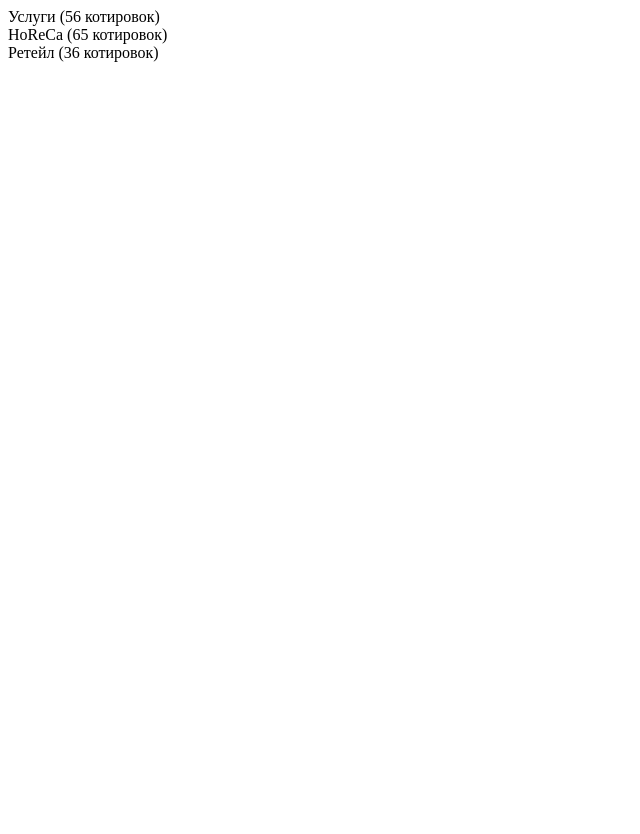
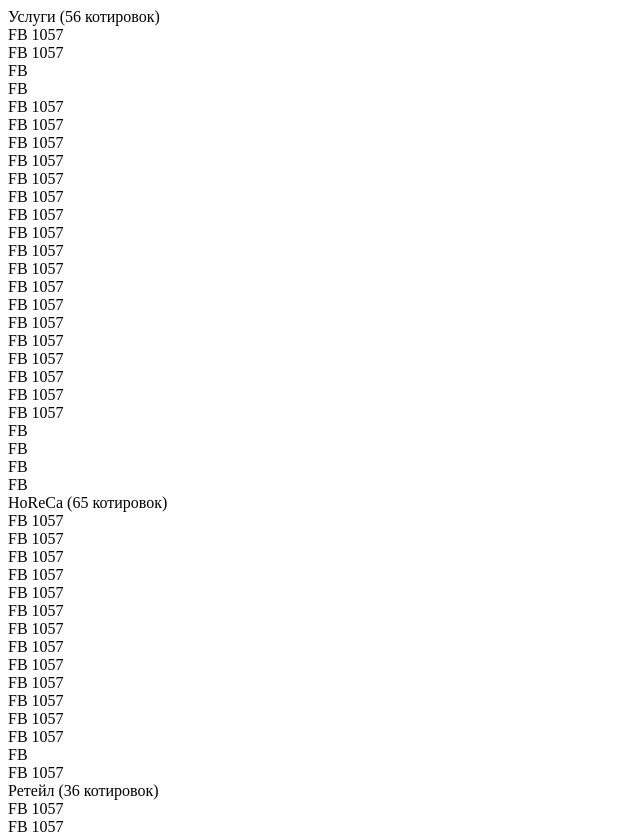
Before and after one commit to MarianVytak/BuyBrand, a PHP site: page /templates/main/chart/chart.html in a window 1280 px wide. Shown: the top 834 px of the page, without its empty margins (0-640 px from the left). Before the commit the page ends 62 px from the top, so only its background shows below. Run offline with PHP 8.4, Linux system fonts and the light colour scheme.

Commit message:
Заповнив блочні чарти.

```diff
--- a/src/templates/main/chart/chart.html
+++ b/src/templates/main/chart/chart.html
@@ -2,33 +2,157 @@
     <div class="chart__block chart__block-1">
         <div class="chart__block_label">Услуги <span>(56 котировок)</span></div>
         <div class="chart__block_grid chart__block_grid-1">
-            <div class="chart__block_grid_item bg-age-4"></div>
+            <div class="chart__block_grid_item bg-age-4">
+                <div class="chart__block_grid_item_content fz-1">
+                    <span class="chart__block_grid_item_name">FB</span>
+                    <span class="chart__block_grid_item_ratio">1057 <span class="ratio-up"></span></span>
+                </div>
+            </div>
+            <div class="chart__block_grid_item bg-age-3">
+                <div class="chart__block_grid_item_content fz-2">
+                    <span class="chart__block_grid_item_name">FB</span>
+                    <span class="chart__block_grid_item_ratio">1057 <span class="ratio-down"></span></span>
+                </div>
+            </div>
+            <div class="chart__block_grid_item bg-age-4">
+                <div class="chart__block_grid_item_content fz-4">
+                    <span class="chart__block_grid_item_name">FB</span>
+                </div>
+            </div>
+            <div class="chart__block_grid_item bg-age-2">
+                <div class="chart__block_grid_item_content fz-4">
+                    <span class="chart__block_grid_item_name">FB</span>
+                </div>
+            </div>
             <div class="chart__block_grid_item bg-age-3"></div>
-            <div class="chart__block_grid_item bg-age-4"></div>
-            <div class="chart__block_grid_item bg-age-2"></div>
-            <div class="chart__block_grid_item bg-age-3"></div>
-            <div class="chart__block_grid_item bg-age-2"></div>
-            <div class="chart__block_grid_item bg-age-1"></div>
-            <div class="chart__block_grid_item bg-age-2"></div>
-            <div class="chart__block_grid_item bg-age-1"></div>
-            <div class="chart__block_grid_item bg-age-4"></div>
-            <div class="chart__block_grid_item bg-age-2"></div>
-            <div class="chart__block_grid_item bg-age-3"></div>
-            <div class="chart__block_grid_item bg-age-3"></div>
-            <div class="chart__block_grid_item bg-age-4"></div>
-            <div class="chart__block_grid_item bg-age-1"></div>
-            <div class="chart__block_grid_item bg-age-3"></div>
-            <div class="chart__block_grid_item bg-age-4"></div>
-            <div class="chart__block_grid_item bg-age-2"></div>
-            <div class="chart__block_grid_item bg-age-2"></div>
-            <div class="chart__block_grid_item bg-age-4"></div>
-            <div class="chart__block_grid_item bg-age-1"></div>
-            <div class="chart__block_grid_item bg-age-3"></div>
-            <div class="chart__block_grid_item bg-age-3"></div>
-            <div class="chart__block_grid_item bg-age-3"></div>
-            <div class="chart__block_grid_item bg-age-2"></div>
-            <div class="chart__block_grid_item bg-age-4"></div>
-            <div class="chart__block_grid_item bg-age-3"></div>
+            <div class="chart__block_grid_item bg-age-2">
+                <div class="chart__block_grid_item_content fz-3">
+                    <span class="chart__block_grid_item_name">FB</span>
+                    <span class="chart__block_grid_item_ratio">1057 <span class="ratio-up"></span></span>
+                </div>
+            </div>
+            <div class="chart__block_grid_item bg-age-1">
+                <div class="chart__block_grid_item_content fz-3">
+                    <span class="chart__block_grid_item_name">FB</span>
+                    <span class="chart__block_grid_item_ratio">1057 <span class="ratio-down"></span></span>
+                </div>
+            </div>
+            <div class="chart__block_grid_item bg-age-2">
+                <div class="chart__block_grid_item_content fz-4">
+                    <span class="chart__block_grid_item_name">FB</span>
+                    <span class="chart__block_grid_item_ratio">1057 <span class="ratio-down"></span></span>
+                </div>
+            </div>
+            <div class="chart__block_grid_item bg-age-1">
+                <div class="chart__block_grid_item_content fz-4">
+                    <span class="chart__block_grid_item_name">FB</span>
+                    <span class="chart__block_grid_item_ratio">1057 <span class="ratio-down"></span></span>
+                </div>
+            </div>
+            <div class="chart__block_grid_item bg-age-4">
+                <div class="chart__block_grid_item_content fz-4">
+                    <span class="chart__block_grid_item_name">FB</span>
+                    <span class="chart__block_grid_item_ratio">1057 <span class="ratio-down"></span></span>
+                </div>
+            </div>
+            <div class="chart__block_grid_item bg-age-2">
+                <div class="chart__block_grid_item_content fz-4">
+                    <span class="chart__block_grid_item_name">FB</span>
+                    <span class="chart__block_grid_item_ratio">1057 <span class="ratio-down"></span></span>
+                </div>
+            </div>
+            <div class="chart__block_grid_item bg-age-3">
+                <div class="chart__block_grid_item_content fz-2">
+                    <span class="chart__block_grid_item_name">FB</span>
+                    <span class="chart__block_grid_item_ratio">1057 <span class="ratio-down"></span></span>
+                </div>
+            </div>
+            <div class="chart__block_grid_item bg-age-3">
+                <div class="chart__block_grid_item_content fz-1">
+                    <span class="chart__block_grid_item_name">FB</span>
+                    <span class="chart__block_grid_item_ratio">1057 <span class="ratio-down"></span></span>
+                </div>
+            </div>
+            <div class="chart__block_grid_item bg-age-4">
+                <div class="chart__block_grid_item_content fz-4">
+                    <span class="chart__block_grid_item_name">FB</span>
+                    <span class="chart__block_grid_item_ratio">1057 <span class="ratio-up"></span></span>
+                </div>
+            </div>
+            <div class="chart__block_grid_item bg-age-1">
+                <div class="chart__block_grid_item_content fz-4">
+                    <span class="chart__block_grid_item_name">FB</span>
+                    <span class="chart__block_grid_item_ratio">1057 <span class="ratio-up"></span></span>
+                </div>
+            </div>
+            <div class="chart__block_grid_item bg-age-3">
+                <div class="chart__block_grid_item_content fz-4">
+                    <span class="chart__block_grid_item_name">FB</span>
+                    <span class="chart__block_grid_item_ratio">1057 <span class="ratio-up"></span></span>
+                </div>
+            </div>
+            <div class="chart__block_grid_item bg-age-4">
+                <div class="chart__block_grid_item_content fz-4">
+                    <span class="chart__block_grid_item_name">FB</span>
+                    <span class="chart__block_grid_item_ratio">1057 <span class="ratio-up"></span></span>
+                </div>
+            </div>
+            <div class="chart__block_grid_item bg-age-2">
+                <div class="chart__block_grid_item_content fz-4">
+                    <span class="chart__block_grid_item_name">FB</span>
+                    <span class="chart__block_grid_item_ratio">1057 <span class="ratio-up"></span></span>
+                </div>
+            </div>
+            <div class="chart__block_grid_item bg-age-2">
+                <div class="chart__block_grid_item_content fz-1">
+                    <span class="chart__block_grid_item_name">FB</span>
+                    <span class="chart__block_grid_item_ratio">1057 <span class="ratio-up"></span></span>
+                </div>
+            </div>
+            <div class="chart__block_grid_item bg-age-4">
+                <div class="chart__block_grid_item_content fz-4">
+                    <span class="chart__block_grid_item_name">FB</span>
+                    <span class="chart__block_grid_item_ratio">1057 <span class="ratio-up"></span></span>
+                </div>
+            </div>
+            <div class="chart__block_grid_item bg-age-1">
+                <div class="chart__block_grid_item_content fz-4">
+                    <span class="chart__block_grid_item_name">FB</span>
+                    <span class="chart__block_grid_item_ratio">1057 <span class="ratio-up"></span></span>
+                </div>
+            </div>
+            <div class="chart__block_grid_item bg-age-3">
+                <div class="chart__block_grid_item_content fz-4">
+                    <span class="chart__block_grid_item_name">FB</span>
+                    <span class="chart__block_grid_item_ratio">1057 <span class="ratio-up"></span></span>
+                </div>
+            </div>
+            <div class="chart__block_grid_item bg-age-3">
+                <div class="chart__block_grid_item_content fz-3">
+                    <span class="chart__block_grid_item_name">FB</span>
+                    <span class="chart__block_grid_item_ratio">1057 <span class="ratio-up"></span></span>
+                </div>
+            </div>
+            <div class="chart__block_grid_item bg-age-3">
+                <div class="chart__block_grid_item_content fz-4">
+                    <span class="chart__block_grid_item_name">FB</span>
+                </div>
+            </div>
+            <div class="chart__block_grid_item bg-age-2">
+                <div class="chart__block_grid_item_content fz-4">
+                    <span class="chart__block_grid_item_name">FB</span>
+                </div>
+            </div>
+            <div class="chart__block_grid_item bg-age-4">
+                <div class="chart__block_grid_item_content fz-4">
+                    <span class="chart__block_grid_item_name">FB</span>
+                </div>
+            </div>
+            <div class="chart__block_grid_item bg-age-3">
+                <div class="chart__block_grid_item_content fz-4">
+                    <span class="chart__block_grid_item_name">FB</span>
+                </div>
+            </div>
             <div class="chart__block_grid_item bg-age-1"></div>
             <div class="chart__block_grid_item bg-age-4"></div>
         </div>
@@ -37,47 +161,211 @@
     <div class="chart__block chart__block-2">
         <div class="chart__block_label">HoReCa <span>(65 котировок)</span></div>
         <div class="chart__block_grid chart__block_grid-2">
-            <div class="chart__block_grid_item bg-age-3"></div>
-            <div class="chart__block_grid_item bg-age-2"></div>
-            <div class="chart__block_grid_item bg-age-3"></div>
-            <div class="chart__block_grid_item bg-age-4"></div>
+            <div class="chart__block_grid_item bg-age-3">
+                <div class="chart__block_grid_item_content fz-2">
+                    <span class="chart__block_grid_item_name">FB</span>
+                    <span class="chart__block_grid_item_ratio">1057 <span class="ratio-down"></span></span>
+                </div>
+            </div>
+            <div class="chart__block_grid_item bg-age-2">
+                <div class="chart__block_grid_item_content fz-3">
+                    <span class="chart__block_grid_item_name">FB</span>
+                    <span class="chart__block_grid_item_ratio">1057 <span class="ratio-down"></span></span>
+                </div>
+            </div>
+            <div class="chart__block_grid_item bg-age-3">
+                <div class="chart__block_grid_item_content fz-3">
+                    <span class="chart__block_grid_item_name">FB</span>
+                    <span class="chart__block_grid_item_ratio">1057 <span class="ratio-down"></span></span>
+                </div>
+            </div>
+            <div class="chart__block_grid_item bg-age-4">
+                <div class="chart__block_grid_item_content fz-3">
+                    <span class="chart__block_grid_item_name">FB</span>
+                    <span class="chart__block_grid_item_ratio">1057 <span class="ratio-down"></span></span>
+                </div>
+            </div>
+            <div class="chart__block_grid_item bg-age-4">
+                <div class="chart__block_grid_item_content fz-3">
+                    <span class="chart__block_grid_item_name">FB</span>
+                    <span class="chart__block_grid_item_ratio">1057 <span class="ratio-down"></span></span>
+                </div>
+            </div>
+            <div class="chart__block_grid_item bg-age-1">
+                <div class="chart__block_grid_item_content fz-3">
+                    <span class="chart__block_grid_item_name">FB</span>
+                    <span class="chart__block_grid_item_ratio">1057 <span class="ratio-down"></span></span>
+                </div>
+            </div>
+            <div class="chart__block_grid_item bg-age-3">
+                <div class="chart__block_grid_item_content fz-2">
+                    <span class="chart__block_grid_item_name">FB</span>
+                    <span class="chart__block_grid_item_ratio">1057 <span class="ratio-down"></span></span>
+                </div>
+            </div>
+            <div class="chart__block_grid_item bg-age-2">
+                <div class="chart__block_grid_item_content fz-3">
+                    <span class="chart__block_grid_item_name">FB</span>
+                    <span class="chart__block_grid_item_ratio">1057 <span class="ratio-down"></span></span>
+                </div>
+            </div>
+            <div class="chart__block_grid_item bg-age-1">
+                <div class="chart__block_grid_item_content fz-3">
+                    <span class="chart__block_grid_item_name">FB</span>
+                    <span class="chart__block_grid_item_ratio">1057 <span class="ratio-down"></span></span>
+                </div>
+            </div>
+            <div class="chart__block_grid_item bg-age-1">
+                <div class="chart__block_grid_item_content fz-1">
+                    <span class="chart__block_grid_item_name">FB</span>
+                    <span class="chart__block_grid_item_ratio">1057 <span class="ratio-down"></span></span>
+                </div>
+            </div>
+            <div class="chart__block_grid_item bg-age-2">
+                <div class="chart__block_grid_item_content fz-2">
+                    <span class="chart__block_grid_item_name">FB</span>
+                    <span class="chart__block_grid_item_ratio">1057 <span class="ratio-down"></span></span>
+                </div>
+            </div>
+            <div class="chart__block_grid_item bg-age-4">
+                <div class="chart__block_grid_item_content fz-3">
+                    <span class="chart__block_grid_item_name">FB</span>
+                    <span class="chart__block_grid_item_ratio">1057 <span class="ratio-down"></span></span>
+                </div>
+            </div>
+            <div class="chart__block_grid_item bg-age-3">
+                <div class="chart__block_grid_item_content fz-3">
+                    <span class="chart__block_grid_item_name">FB</span>
+                    <span class="chart__block_grid_item_ratio">1057 <span class="ratio-down"></span></span>
+                </div>
+            </div>
+            <div class="chart__block_grid_item bg-age-2">
+                <div class="chart__block_grid_item_content fz-4">
+                    <span class="chart__block_grid_item_name">FB</span>
+                </div>
+            </div>
             <div class="chart__block_grid_item bg-age-4"></div>
             <div class="chart__block_grid_item bg-age-1"></div>
-            <div class="chart__block_grid_item bg-age-3"></div>
-            <div class="chart__block_grid_item bg-age-2"></div>
-            <div class="chart__block_grid_item bg-age-1"></div>
-            <div class="chart__block_grid_item bg-age-1"></div>
-            <div class="chart__block_grid_item bg-age-2"></div>
-            <div class="chart__block_grid_item bg-age-4"></div>
-            <div class="chart__block_grid_item bg-age-3"></div>
-            <div class="chart__block_grid_item bg-age-2"></div>
-            <div class="chart__block_grid_item bg-age-4"></div>
-            <div class="chart__block_grid_item bg-age-1"></div>
-            <div class="chart__block_grid_item bg-age-3"></div>
+            <div class="chart__block_grid_item bg-age-3">
+                <div class="chart__block_grid_item_content fz-2">
+                    <span class="chart__block_grid_item_name">FB</span>
+                    <span class="chart__block_grid_item_ratio">1057 <span class="ratio-down"></span></span>
+                </div>
+            </div>
         </div>
     </div>
     <!-- /.chart__block -->
     <div class="chart__block chart__block-3">
         <div class="chart__block_label">Ретейл <span>(36 котировок)</span></div>
         <div class="chart__block_grid chart__block_grid-3">
-            <div class="chart__block_grid_item bg-age-4"></div>
-            <div class="chart__block_grid_item bg-age-2"></div>
-            <div class="chart__block_grid_item bg-age-3"></div>
-            <div class="chart__block_grid_item bg-age-1"></div>
-            <div class="chart__block_grid_item bg-age-1"></div>
-            <div class="chart__block_grid_item bg-age-3"></div>
-            <div class="chart__block_grid_item bg-age-4"></div>
-            <div class="chart__block_grid_item bg-age-1"></div>
-            <div class="chart__block_grid_item bg-age-2"></div>
-            <div class="chart__block_grid_item bg-age-4"></div>
-            <div class="chart__block_grid_item bg-age-3"></div>
-            <div class="chart__block_grid_item bg-age-1"></div>
-            <div class="chart__block_grid_item bg-age-3"></div>
-            <div class="chart__block_grid_item bg-age-2"></div>
-            <div class="chart__block_grid_item bg-age-4"></div>
-            <div class="chart__block_grid_item bg-age-3"></div>
-            <div class="chart__block_grid_item bg-age-1"></div>
-            <div class="chart__block_grid_item bg-age-2"></div>
+            <div class="chart__block_grid_item bg-age-4">
+                <div class="chart__block_grid_item_content fz-3">
+                    <span class="chart__block_grid_item_name">FB</span>
+                    <span class="chart__block_grid_item_ratio">1057 <span class="ratio-down"></span></span>
+                </div>
+            </div>
+            <div class="chart__block_grid_item bg-age-2">
+                <div class="chart__block_grid_item_content fz-3">
+                    <span class="chart__block_grid_item_name">FB</span>
+                    <span class="chart__block_grid_item_ratio">1057 <span class="ratio-down"></span></span>
+                </div>
+            </div>
+            <div class="chart__block_grid_item bg-age-3">
+                <div class="chart__block_grid_item_content fz-3">
+                    <span class="chart__block_grid_item_name">FB</span>
+                    <span class="chart__block_grid_item_ratio">1057 <span class="ratio-down"></span></span>
+                </div>
+            </div>
+            <div class="chart__block_grid_item bg-age-1">
+                <div class="chart__block_grid_item_content fz-3">
+                    <span class="chart__block_grid_item_name">FB</span>
+                    <span class="chart__block_grid_item_ratio">1057 <span class="ratio-down"></span></span>
+                </div>
+            </div>
+            <div class="chart__block_grid_item bg-age-1">
+                <div class="chart__block_grid_item_content fz-3">
+                    <span class="chart__block_grid_item_name">FB</span>
+                    <span class="chart__block_grid_item_ratio">1057 <span class="ratio-down"></span></span>
+                </div>
+            </div>
+            <div class="chart__block_grid_item bg-age-3">
+                <div class="chart__block_grid_item_content fz-4">
+                    <span class="chart__block_grid_item_name">FB</span>
+                    <span class="chart__block_grid_item_ratio">1057 <span class="ratio-down"></span></span>
+                </div>
+            </div>
+            <div class="chart__block_grid_item bg-age-4">
+                <div class="chart__block_grid_item_content fz-3">
+                    <span class="chart__block_grid_item_name">FB</span>
+                    <span class="chart__block_grid_item_ratio">1057 <span class="ratio-down"></span></span>
+                </div>
+            </div>
+            <div class="chart__block_grid_item bg-age-1">
+                <div class="chart__block_grid_item_content fz-4">
+                    <span class="chart__block_grid_item_name">FB</span>
+                    <span class="chart__block_grid_item_ratio">1057 <span class="ratio-down"></span></span>
+                </div>
+            </div>
+            <div class="chart__block_grid_item bg-age-2">
+                <div class="chart__block_grid_item_content fz-4">
+                    <span class="chart__block_grid_item_name">FB</span>
+                    <span class="chart__block_grid_item_ratio">1057 <span class="ratio-down"></span></span>
+                </div>
+            </div>
+            <div class="chart__block_grid_item bg-age-4">
+                <div class="chart__block_grid_item_content fz-3">
+                    <span class="chart__block_grid_item_name">FB</span>
+                    <span class="chart__block_grid_item_ratio">1057 <span class="ratio-down"></span></span>
+                </div>
+            </div>
+            <div class="chart__block_grid_item bg-age-3">
+                <div class="chart__block_grid_item_content fz-3">
+                    <span class="chart__block_grid_item_name">FB</span>
+                    <span class="chart__block_grid_item_ratio">1057 <span class="ratio-down"></span></span>
+                </div>
+            </div>
+            <div class="chart__block_grid_item bg-age-1">
+                <div class="chart__block_grid_item_content fz-3">
+                    <span class="chart__block_grid_item_name">FB</span>
+                    <span class="chart__block_grid_item_ratio">1057 <span class="ratio-down"></span></span>
+                </div>
+            </div>
+            <div class="chart__block_grid_item bg-age-3">
+                <div class="chart__block_grid_item_content fz-3">
+                    <span class="chart__block_grid_item_name">FB</span>
+                    <span class="chart__block_grid_item_ratio">1057 <span class="ratio-down"></span></span>
+                </div>
+            </div>
+            <div class="chart__block_grid_item bg-age-2">
+                <div class="chart__block_grid_item_content fz-3">
+                    <span class="chart__block_grid_item_name">FB</span>
+                    <span class="chart__block_grid_item_ratio">1057 <span class="ratio-down"></span></span>
+                </div>
+            </div>
+            <div class="chart__block_grid_item bg-age-4">
+                <div class="chart__block_grid_item_content fz-4">
+                    <span class="chart__block_grid_item_name">FB</span>
+                    <span class="chart__block_grid_item_ratio">1057 <span class="ratio-down"></span></span>
+                </div>
+            </div>
+            <div class="chart__block_grid_item bg-age-3">
+                <div class="chart__block_grid_item_content fz-4">
+                    <span class="chart__block_grid_item_name">FB</span>
+                    <span class="chart__block_grid_item_ratio">1057 <span class="ratio-down"></span></span>
+                </div>
+            </div>
+            <div class="chart__block_grid_item bg-age-1">
+                <div class="chart__block_grid_item_content fz-4">
+                    <span class="chart__block_grid_item_name">FB</span>
+                    <span class="chart__block_grid_item_ratio">1057 <span class="ratio-down"></span></span>
+                </div>
+            </div>
+            <div class="chart__block_grid_item bg-age-2">
+                <div class="chart__block_grid_item_content fz-4">
+                    <span class="chart__block_grid_item_name">FB</span>
+                    <span class="chart__block_grid_item_ratio">1057 <span class="ratio-down"></span></span>
+                </div>
+            </div>
         </div>
     </div>
     <!-- /.chart__block -->
```
Also changed, not shown: src/templates/main/chart/chart.scss (+78 -0 lines).
